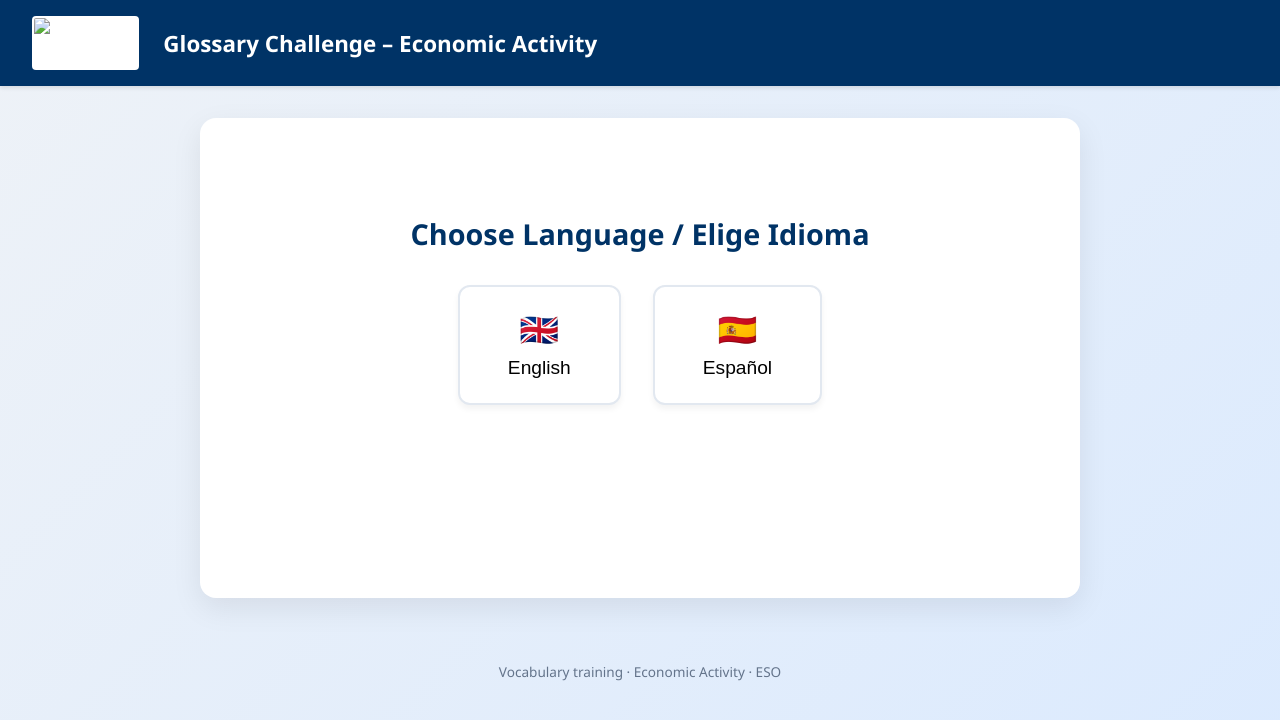
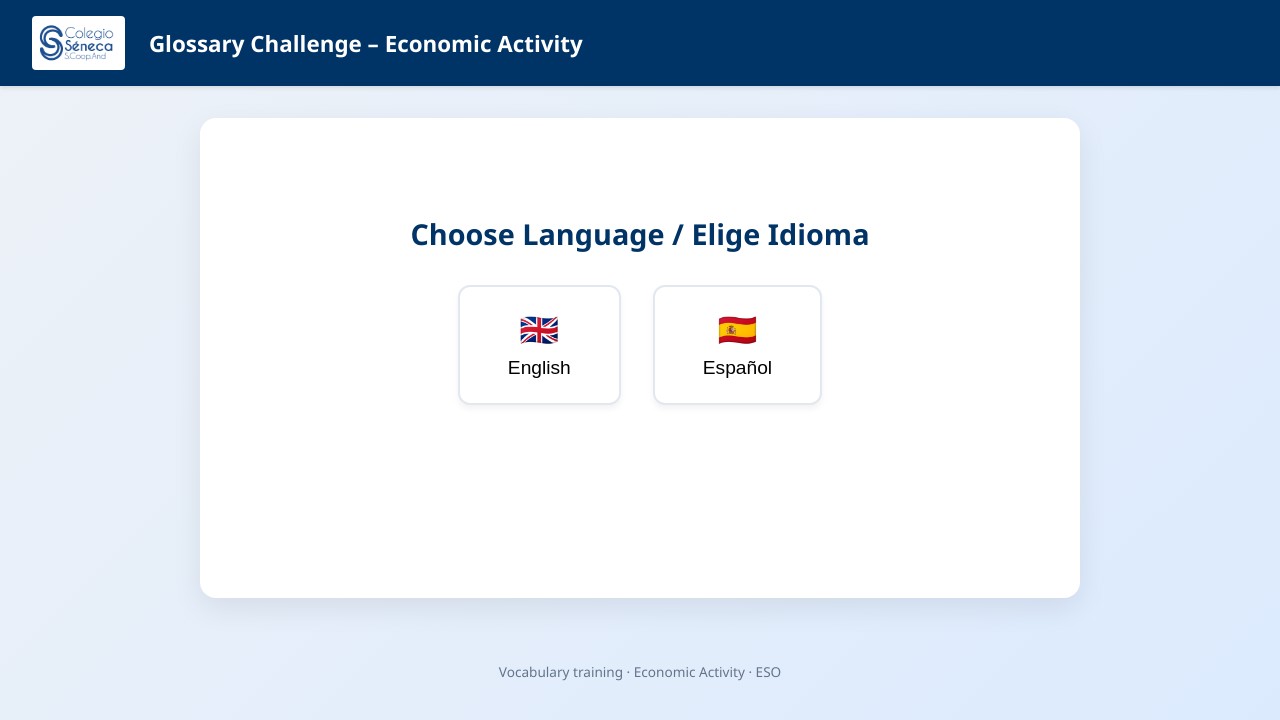
Before and after one commit to pacoseneca/3ESO-U3-GLOSSARY, a plain HTML site: page index.html in a window 1280 px wide. Drawn offline with Linux system fonts and the light colour scheme.

Commit message:
Update index.html

```diff
--- a/index.html
+++ b/index.html
@@ -368,7 +368,7 @@ footer {
 
 <header>
     <!-- Placeholder SVG Logo -->
-    <img src="senca.png" alt="School logo">
+    <img src="seneca.png" alt="School logo">
     <h1>Glossary Challenge – Economic Activity</h1>
 </header>
 
```
